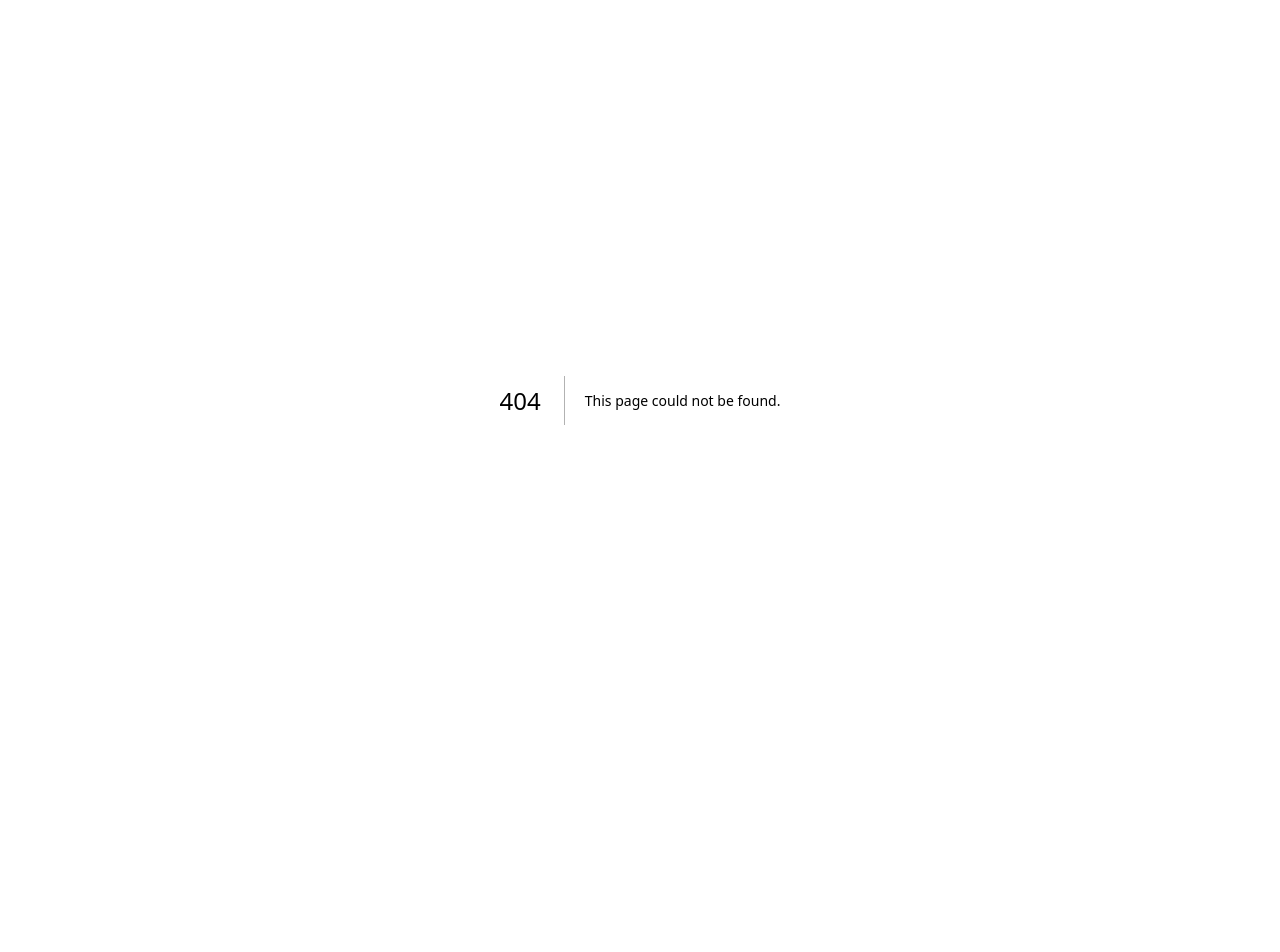
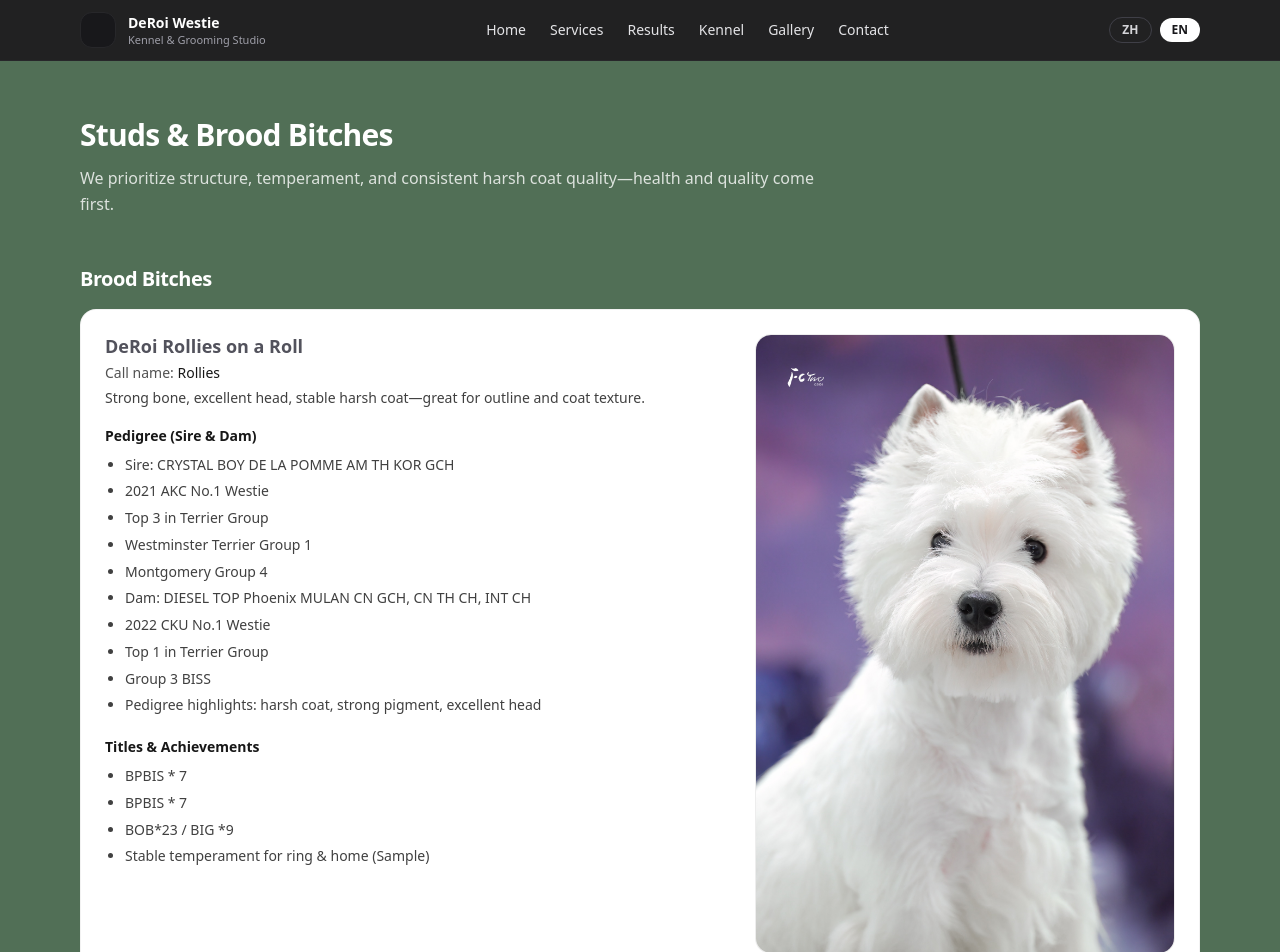
Before and after one commit to Roycedongg/DeroiWestie, a Next.js app: page /en/kennel in a window 1280 px wide. Before the commit this address had no page. Shown: the top 952 px of the page. Before the commit the page ends 800 px from the top, so only its background shows below. Built offline with nearby package versions, Linux system fonts and the light colour scheme.

Commit message:
kenneldogs新建

```diff
--- /dev/null
+++ b/app/[locale]/kennel/page.tsx
@@ -0,0 +1,153 @@
+import Image from "next/image";
+import type { Metadata } from "next";
+import { kennelDogs, type Locale, type KennelDog } from "@/data/kennelDogs";
+
+type Params = { locale: Locale };
+
+export const metadata: Metadata = {
+  title: "DeRoi Westie | Kennel",
+  description: "DeRoi Westie kennel dogs — studs & brood bitches.",
+};
+
+function getText(locale: Locale) {
+  return locale === "zh"
+    ? {
+        title: "犬舍种公 / 种母",
+        subtitle:
+          "我们更关注结构、性格与毛质的稳定性。每一只犬只都以健康与品质为第一优先。",
+        studs: "种公",
+        bitches: "种母",
+        pedigree: "血统 / 父母奖项",
+        titles: "自身奖项",
+      }
+    : {
+        title: "Studs & Brood Bitches",
+        subtitle:
+          "We prioritize structure, temperament, and consistent harsh coat quality—health and quality come first.",
+        studs: "Studs",
+        bitches: "Brood Bitches",
+        pedigree: "Pedigree (Sire & Dam)",
+        titles: "Titles & Achievements",
+      };
+}
+
+function Section({
+  locale,
+  label,
+  dogs,
+}: {
+  locale: Locale;
+  label: string;
+  dogs: KennelDog[];
+}) {
+  return (
+    <section className="space-y-4">
+      <h2 className="text-lg md:text-xl font-semibold tracking-tight text-white">
+        {label}
+      </h2>
+
+      <div className="space-y-6">
+        {dogs.map((dog) => (
+          <article
+            key={dog.id}
+            className="rounded-2xl border border-black/5 bg-white p-5 md:p-6"
+          >
+            <div className="flex flex-col md:flex-row gap-5 md:gap-8">
+              {/* Left: text */}
+              <div className="md:flex-1 space-y-4">
+                <div className="space-y-1">
+                  <h3 className="text-base sm:text-lg text-zinc-600 font-semibold leading-snug">
+                    {dog.name[locale]}
+                  </h3>
+
+                  {dog.callName?.[locale] && (
+                    <p className="text-sm text-neutral-600">
+                      {locale === "zh" ? "昵称：" : "Call name: "}
+                      <span className="font-medium text-neutral-900">
+                        {dog.callName[locale]}
+                      </span>
+                    </p>
+                  )}
+
+                  {dog.highlight?.[locale] && (
+                    <p className="text-sm leading-relaxed text-neutral-700">
+                      {dog.highlight[locale]}
+                    </p>
+                  )}
+                </div>
+
+                <div className="grid gap-5">
+                  <div className="space-y-2">
+                    <p className="text-sm font-semibold text-neutral-900">
+                      {locale === "zh"
+                        ? "血统 / 父母奖项"
+                        : "Pedigree (Sire & Dam)"}
+                    </p>
+                    <ul className="list-disc pl-5 space-y-1 text-sm leading-relaxed text-neutral-700">
+                      {dog.pedigree[locale].map((line, idx) => (
+                        <li key={idx}>{line}</li>
+                      ))}
+                    </ul>
+                  </div>
+
+                  <div className="space-y-2">
+                    <p className="text-sm font-semibold text-neutral-900">
+                      {locale === "zh"
+                        ? "自身奖项"
+                        : "Titles & Achievements"}
+                    </p>
+                    <ul className="list-disc pl-5 space-y-1 text-sm leading-relaxed text-neutral-700">
+                      {dog.titles[locale].map((line, idx) => (
+                        <li key={idx}>{line}</li>
+                      ))}
+                    </ul>
+                  </div>
+                </div>
+              </div>
+
+              {/* Right: photo (bigger) */}
+              <div className="w-full md:w-[420px] shrink-0">
+                <div className="relative h-72 md:h-[620px] w-full overflow-hidden rounded-2xl border border-black/5 bg-neutral-50">
+                  <Image
+                    src={dog.image.src}
+                    alt={dog.image.alt[locale]}
+                    fill
+                    sizes="(max-width: 768px) 100vw, 420px"
+                    className="object-cover"
+                  />
+                </div>
+              </div>
+            </div>
+          </article>
+        ))}
+      </div>
+    </section>
+  );
+}
+
+export default function KennelPage({ params }: { params: Params }) {
+  const locale = params.locale ?? "zh";
+  const t = getText(locale);
+
+  const studs = kennelDogs.filter((d) => d.sex === "male");
+  const bitches = kennelDogs.filter((d) => d.sex === "female");
+
+  return (
+    <div className="bg-brand">
+      <main className="mx-auto max-w-6xl px-4 py-10 md:py-14 space-y-12">
+        <header className="space-y-3">
+          <h1 className="text-2xl md:text-3xl font-semibold tracking-tight text-white">
+            {t.title}
+          </h1>
+          <p className="max-w-3xl text-sm md:text-base leading-relaxed text-white/80">
+            {t.subtitle}
+          </p>
+        </header>
+
+<Section locale={locale} label={t.bitches} dogs={bitches} />
+<Section locale={locale} label={t.studs} dogs={studs} />
+
+      </main>
+    </div>
+  );
+}
--- a/app/components/Navbar.tsx
+++ b/app/components/Navbar.tsx
@@ -9,6 +9,7 @@ const NAV = [
   { href: "/", zh: "首页", en: "Home" },
   { href: "/services", zh: "服务", en: "Services" },
   { href: "/results", zh: "战绩", en: "Results" },
+    { href: "/kennel", zh: "犬舍", en: "Kennel" },
   { href: "/gallery", zh: "作品集", en: "Gallery" },
   { href: "/contact", zh: "联系", en: "Contact" },
 ];
--- /dev/null
+++ b/data/kennelDogs.ts
@@ -0,0 +1,130 @@
+// data/kennelDogs.ts
+export type Locale = "zh" | "en";
+export type KennelSex = "male" | "female";
+
+export type KennelDog = {
+  id: string;
+  sex: KennelSex;
+
+  name: {
+    zh: string; // 正式名 / 展名
+    en: string;
+  };
+  callName?: {
+    zh: string; // 昵称（可选）
+    en: string;
+  };
+
+  image: {
+    src: string; // 放在 public 下的路径，例如 /kennel/rollies-stud-01.jpg
+    alt: {
+      zh: string;
+      en: string;
+    };
+  };
+
+  // 父母的奖项/血统（文字即可，避免太复杂）
+  pedigree: {
+    zh: string[]; // 建议 3-6 条
+    en: string[];
+  };
+
+  // 自己的奖项
+  titles: {
+    zh: string[]; // 3-10 条
+    en: string[];
+  };
+
+  // 可选：一句话亮点（卡片顶部更高级）
+  highlight?: {
+    zh: string;
+    en: string;
+  };
+};
+
+export const kennelDogs: KennelDog[] = [
+  {
+    id: "rollies- bitch-01",
+    sex: "female",
+    name: { zh: "DeRoi Rollies on a Roll", en: "DeRoi Rollies on a Roll" },
+    callName: { zh: "嘬嘬", en: "Rollies" },
+    image: {
+      src: "/kennel/rollies-bitch-01.jpg",
+      alt: { zh: "Rollies 种母写真", en: "Rollies bitch portrait" },
+    },
+    highlight: {
+      zh: "强骨量、漂亮头版、毛质稳定，适合提升轮廓与毛感。",
+      en: "Strong bone, excellent head, stable harsh coat—great for outline and coat texture.",
+    },
+pedigree: {
+  zh: [
+    "父：CRYSTAL BOY DE LA POMME AM TH KOR GCH",
+    "2021 AKC Top.1 Westie",
+    "Top.3 in Terrier Group",
+    "Westminster Terrier Group 1",
+    "Montgomery Group 4",
+    "",
+    "母：DIESEL TOP Phoenix MULAN CN GCH, CN TH CH, INT CH",
+    "2022 CKU Top.1 Westie",
+    "Top.1 in Terrier Group",
+    "Group 3 BISS",
+    "血统特点：毛质硬，色素好，头版强",
+  ],
+  en: [
+    "Sire: CRYSTAL BOY DE LA POMME AM TH KOR GCH",
+    "2021 AKC No.1 Westie",
+    "Top 3 in Terrier Group",
+    "Westminster Terrier Group 1",
+    "Montgomery Group 4",
+    "Dam: DIESEL TOP Phoenix MULAN CN GCH, CN TH CH, INT CH",
+    "2022 CKU No.1 Westie",
+    "Top 1 in Terrier Group",
+    "Group 3 BISS",
+    "Pedigree highlights: harsh coat, strong pigment, excellent head",
+  ],
+},
+
+    titles: {
+      zh: [
+        "BPBIS * 7",
+        " BOB*23 / BIG *9",
+        "性格稳定，适合家庭与赛场",
+      ],
+      en: [
+       "BPBIS * 7",
+       "BPBIS * 7",
+        " BOB*23 / BIG *9",
+        "Stable temperament for ring & home (Sample)",
+      ],
+    },
+  },
+
+  {
+    id: "rollies-stud-01",
+    sex: "male",
+    name: { zh: "DeRoi XXXXX（示例）", en: "DeRoi XXXXX (Sample)" },
+    callName: { zh: "Luna（示例）", en: "Luna (Sample)" },
+    image: {
+      src: "/kennel/rollies-stud-01.jpg",
+      alt: { zh: "种公写真", en: "Brood stud portrait" },
+    },
+    highlight: {
+      zh: "比例协调、步态流畅、母系稳定，适合繁育与赛场发展。",
+      en: "Balanced proportions, smooth movement, consistent maternal line—ideal for breeding and showing.",
+    },
+    pedigree: {
+      zh: [
+        "父：CH XXXXX（示例）— 赛场表现稳定",
+        "母：CH XXXXX（示例）— 母系强、育成优秀",
+      ],
+      en: [
+        "Sire: CH XXXXX (Sample) — consistent show record",
+        "Dam: CH XXXXX (Sample) — strong maternal line, proven producer",
+      ],
+    },
+    titles: {
+      zh: ["BOB / Group Placements（示例）", "结构与毛质均衡（示例）"],
+      en: ["BOB / Group Placements (Sample)", "Balanced structure and coat (Sample)"],
+    },
+  },
+];
```
Also changed, not shown: public/kennel/rollies-bitch-01.jpg (added).
